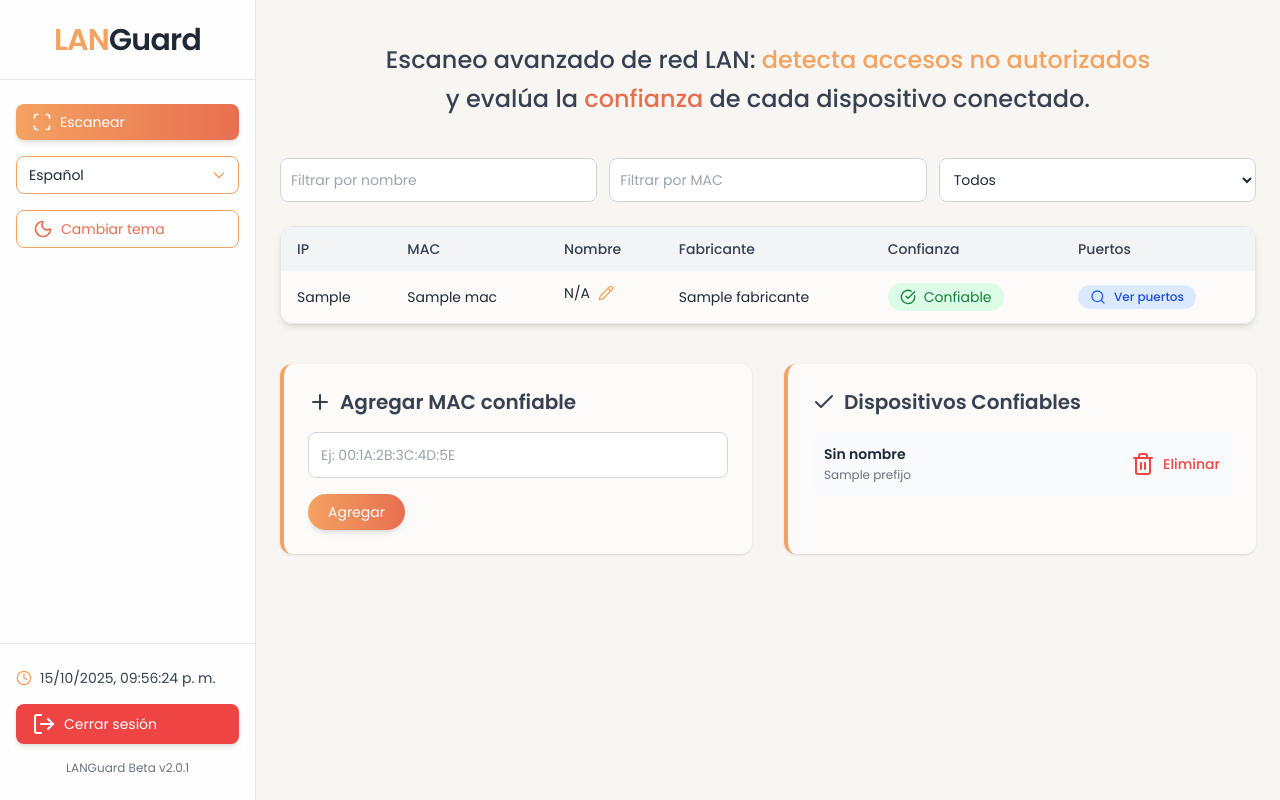
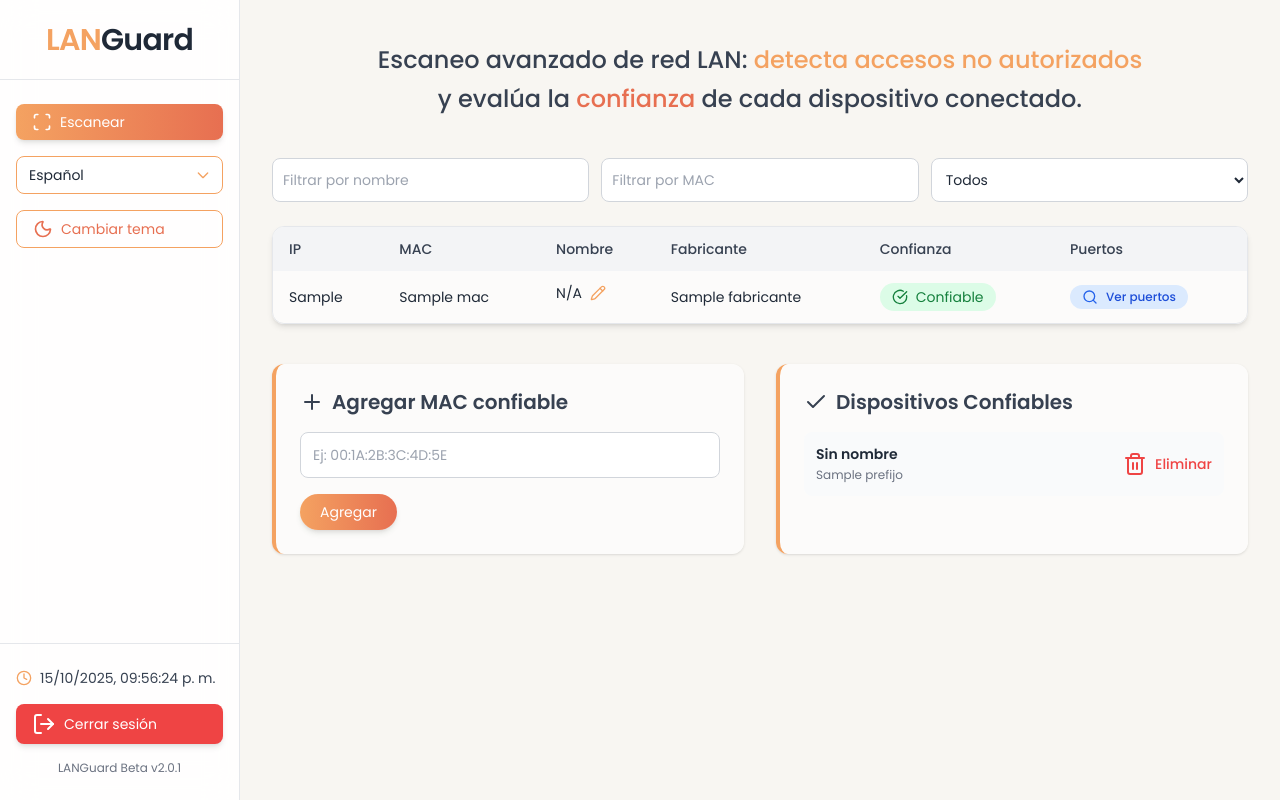
Before and after one commit to Osvaldo-Net/LANGuard, a Flask app: template templates/index.html in a window 1280 px wide. Run offline with Flask 3, Linux system fonts and the light colour scheme; the template is opened without the code that fills it: most values are stand-ins (such as "Sample title", 1, 10 or a date in 2020); parts of the project's set-up code (start-up, migrations or seed data) failed here and were passed over; some libraries are stand-ins or nearby versions.

Commit message:
Update index.html

```diff
--- a/templates/index.html
+++ b/templates/index.html
@@ -27,8 +27,6 @@
         				        },
         				      },
         				    };
-
-
     </script>
 
     <style>
@@ -69,10 +67,30 @@
         		    -ms-overflow-style: none;
         		    scrollbar-width: none;       }
 
+        		  @media (max-width: 1440px) {
+            main {
+              padding-left: 2rem !important;
+              padding-right: 2rem !important;
+            }
+          }
+
+          @media (max-width: 1366px) {
+            #sidebar {
+              width: 15rem;
+            }
+            main {
+              margin-left: 15rem !important;
+            }
+          }
+
+          @media (max-width: 1366px) {
+            header p {
+              font-size: 1.1rem;
+              line-height: 1.6rem;
+            }
+          }
     </style>
 
-
-	</style>
 </head>
 
 <body class="bg-bgBone text-gray-800 font-sans antialiased text-sm dark:bg-dark1 dark:text-gray-200">
@@ -209,7 +227,8 @@
           <i data-lucide="plus"></i> Agregar MAC confiable
         </h2>
                 <form id="form-agregar" class="space-y-4">
-					<input type="text" id="input-mac" name="prefijo" placeholder="Ej: 00:1A:2B:3C:4D:5E" required class="w-full p-3 rounded-lg border border-gray-300 dark:border-gray-600 bg-white text-gray-800 dark:bg-dark2 dark:text-white focus:ring-2 focus:ring-accent focus:outline-none" />
+                    <input type="text" id="input-mac" name="prefijo" placeholder="Ej: 00:1A:2B:3C:4D:5E" required class="w-full p-3 rounded-lg border border-gray-300 dark:border-gray-600 bg-white text-gray-800 dark:bg-dark2 dark:text-white focus:ring-2 focus:ring-accent focus:outline-none"
+                    />
                     <button type="submit" class="bg-gradient-to-r from-accent to-highlight hover:opacity-90 text-white py-2 px-5 rounded-full shadow-md transition hover:scale-105">
                         Agregar
                     </button>
```
Lines whose indentation alone changed are shown as unchanged.
